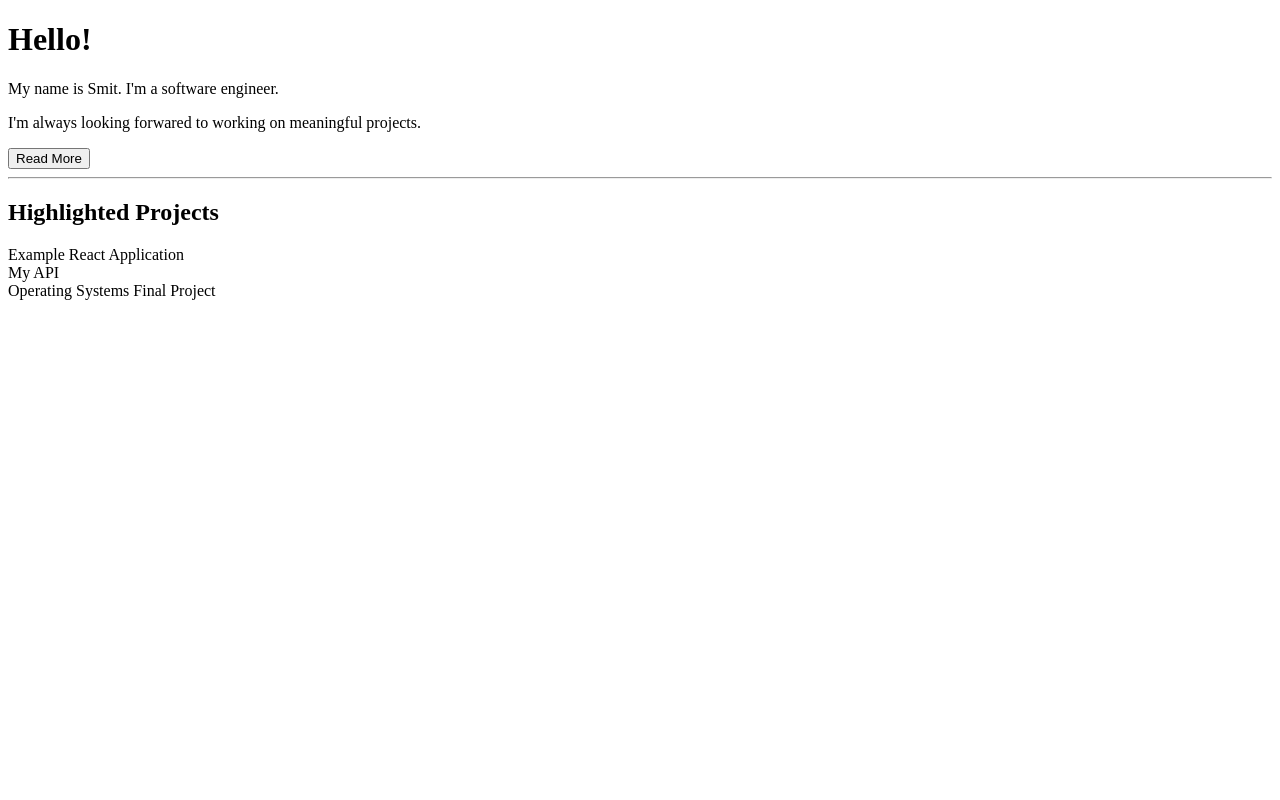
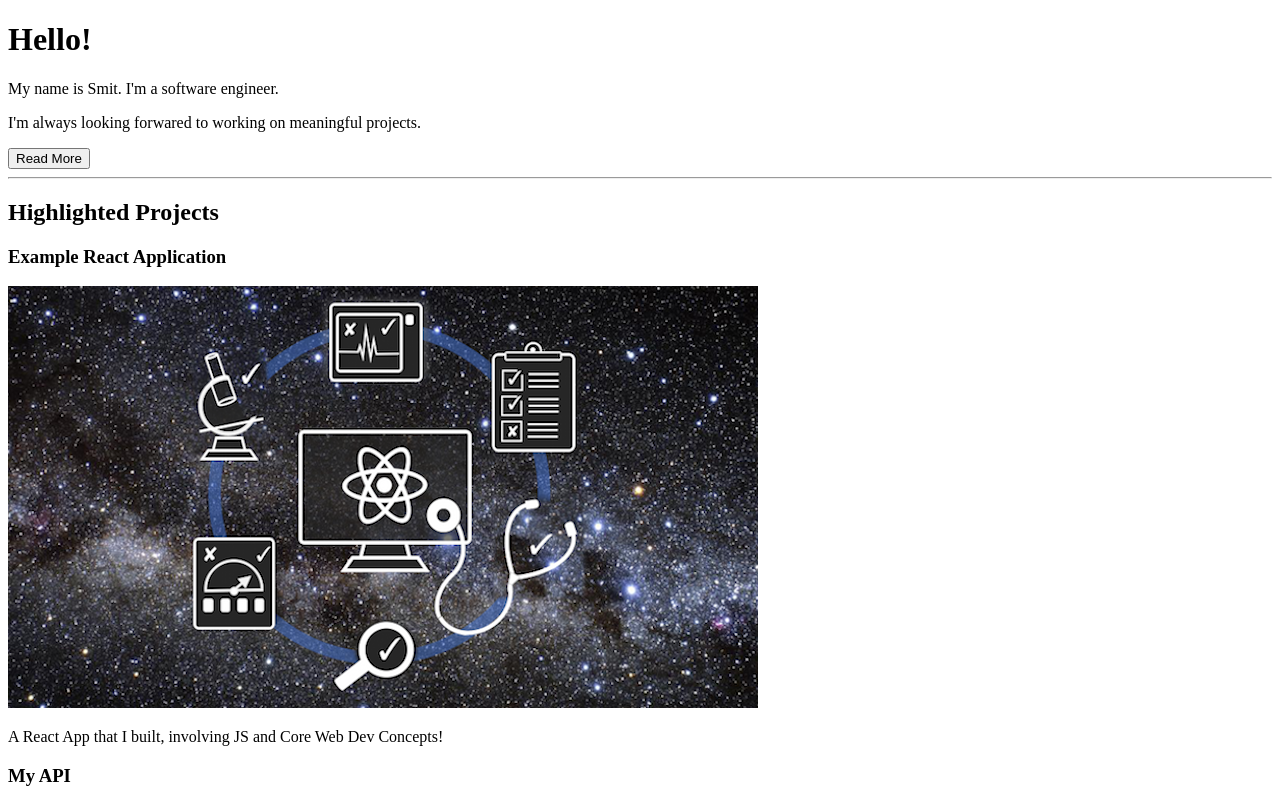
Before and after one commit to smitdoshi/React.JS_WebDevelopment, a React (Create React App) app in the folder portfolio/: page / in a window 1280 px wide. Shown: the top 800 px of the page. Built offline with nearby package versions, Linux system fonts and the light colour scheme.

Commit message:
Implemented props and component concept with data coming from assets

```diff
--- a/portfolio/src/App.js
+++ b/portfolio/src/App.js
@@ -1,5 +1,5 @@
 import React, { Component }from 'react';
-import Projects from './Projects';
+import ProjectListComponent from './Projects';
 
 class App extends Component {
 
@@ -47,7 +47,7 @@ class App extends Component {
                 )
             }
             <hr />
-            <Projects />
+            <ProjectListComponent/>
             </div>
         );
     }
--- a/portfolio/src/Projects.js
+++ b/portfolio/src/Projects.js
@@ -1,8 +1,34 @@
-import React, { Component } from 'react';
+import React, { Component } from "react";
 import PROJECTS from './data/project';
 
+class Project extends Component{
+    render(){
+        console.log('this.props', this.props);
 
-class Projects extends Component {
+        // Javascript Destruction Syntax
+        const { title, image, description, link} = this.props.project;
+
+        /*
+            The above code is equal to
+
+            const title = this.props.project.title;
+            const image = this.props.project.image;
+            const description = this.props.project.description;
+            const link  = this.props.project.link;
+        */
+
+        return (
+            <div>
+                <h3>{title}</h3>
+                <img src={image} alt='profile'></img>
+                <p>{description}</p>
+                <a href={link}></a>
+            </div>
+        )
+    }
+}
+
+class ProjectsComponent extends Component{
     render(){
         return (
             <div>
@@ -11,8 +37,8 @@ class Projects extends Component {
                     {
                         PROJECTS.map(PROJECT => {
                             return (
-                                <div key={PROJECT.id}>{PROJECT.title}</div>
-                            );
+                                 <Project key={PROJECT.id} project={PROJECT}/>
+                            )
                         })
                     }
                 </div>
@@ -20,5 +46,4 @@ class Projects extends Component {
         )
     }
 }
-
-export default Projects;
+export default ProjectsComponent;
--- a/portfolio/src/data/project.js
+++ b/portfolio/src/data/project.js
@@ -1,12 +1,9 @@
- import project1 from '../assets/project1.png';
- import project2 from '../assets/project2.png';
- import project3 from '../assets/project3.png';
+import project1 from '../assets/project1.png';
+import project2 from '../assets/project1.png';
+import project3 from '../assets/project1.png';
 
 
- // Here notice PROJECTS is all in uppercase it's called SCREAM_CASE syntax
- // In the convention for global values in a javascript project is to use SCREAM_CASE syntax.
-
- const PROJECTS = [
+const PROJECTS = [
     {
         id: 1,
         title: 'Example React Application',
```
